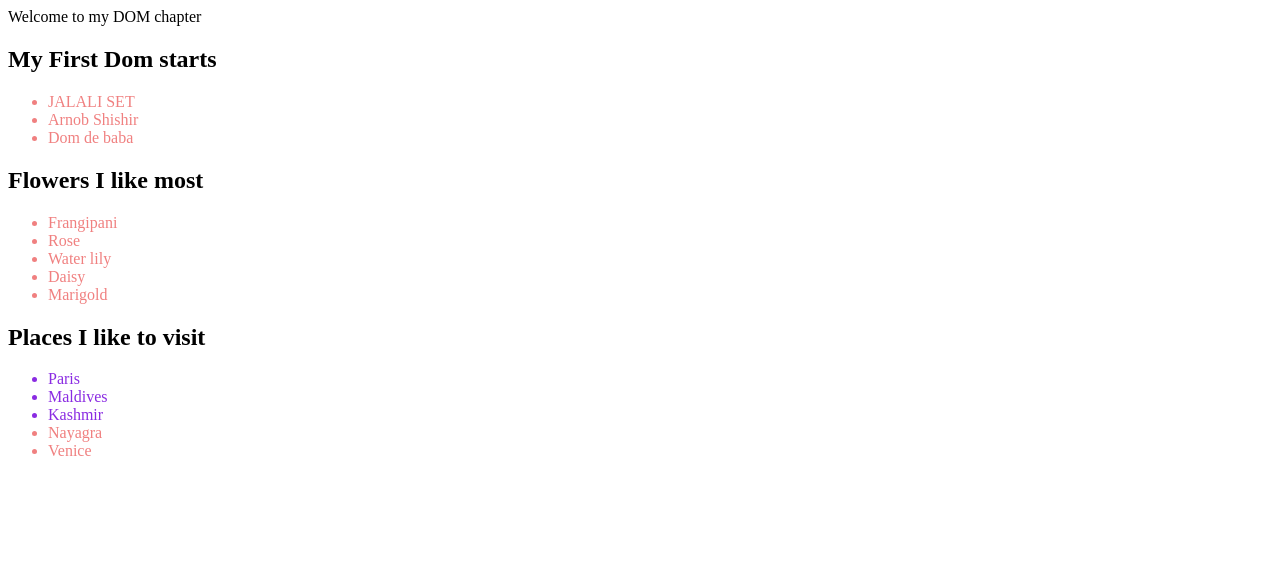
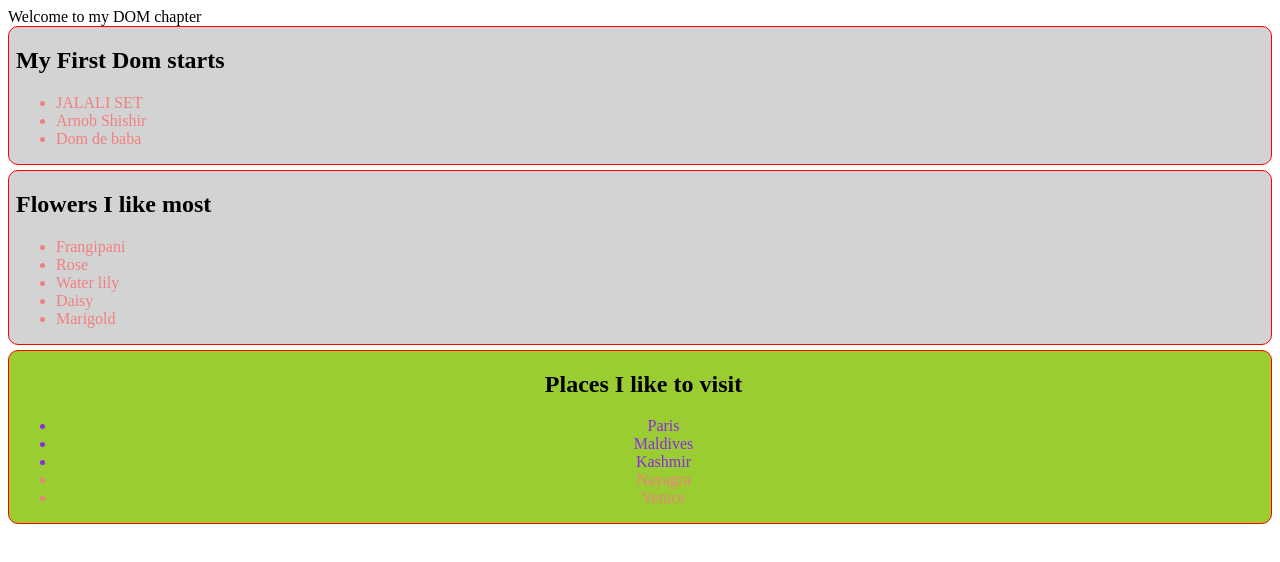
Before and after one commit to arnobshishir/DOM-intro, a plain HTML site: page index.html in a window 1280 px wide. Drawn offline with Linux system fonts and the light colour scheme.

Commit message:
css in javascript

```diff
--- a/index.html
+++ b/index.html
@@ -36,7 +36,7 @@
 
             </ul>
         </section>
-        <section>
+        <section id="places-container">
             <h1 id="places">Places I like to visit</h1>
             <ul>
                 <li class="important-places">Paris</li>
@@ -48,21 +48,22 @@
         </section>
     </main>
 <script src="js/dom.js"></script>
+<script src="js/styleInJs.js"></script>
 <script>
      const licollection = document.getElementsByTagName('li')
      //console.log(licollection);
      for(const li of licollection){
-        console.log(li);
+        //console.log(li);
      }
      const places= document.getElementsByClassName('important-places');
      for(const place of places){
-       console.log(place.innerText)
+       //console.log(place.innerText)
      }
      //querySelectorAll
      const someLi = document.querySelectorAll('.flower-container li');
-     console.log(someLi);
+     //console.log(someLi);
      for(const li of someLi){
-        console.log(li.innerText);
+        //console.log(li.innerText);
      }
 </script>
 </body>
--- /dev/null
+++ b/js/styleInJs.js
@@ -0,0 +1,14 @@
+const sections = document.querySelectorAll('section');
+for(const section of sections){
+    section.style.border = '1px solid red';
+    section.style.marginBottom = '5px';
+    section.style.borderRadius = '10px';
+    section.style.paddingLeft = '7px';
+    section.style.backgroundColor = 'lightgray'
+}
+
+// const placesContainer = document.getElementById('places-container')
+// placesContainer.style.backgroundColor = 'aqua';
+
+const placesContainer = document.getElementById('places-container');
+placesContainer.classList.add('text-center');
--- a/styles/style.css
+++ b/styles/style.css
@@ -1,3 +1,8 @@
 li{
     color:lightcoral;
 }
+
+.text-center{
+    background-color: yellowgreen !important;
+    text-align: center;
+}
```
